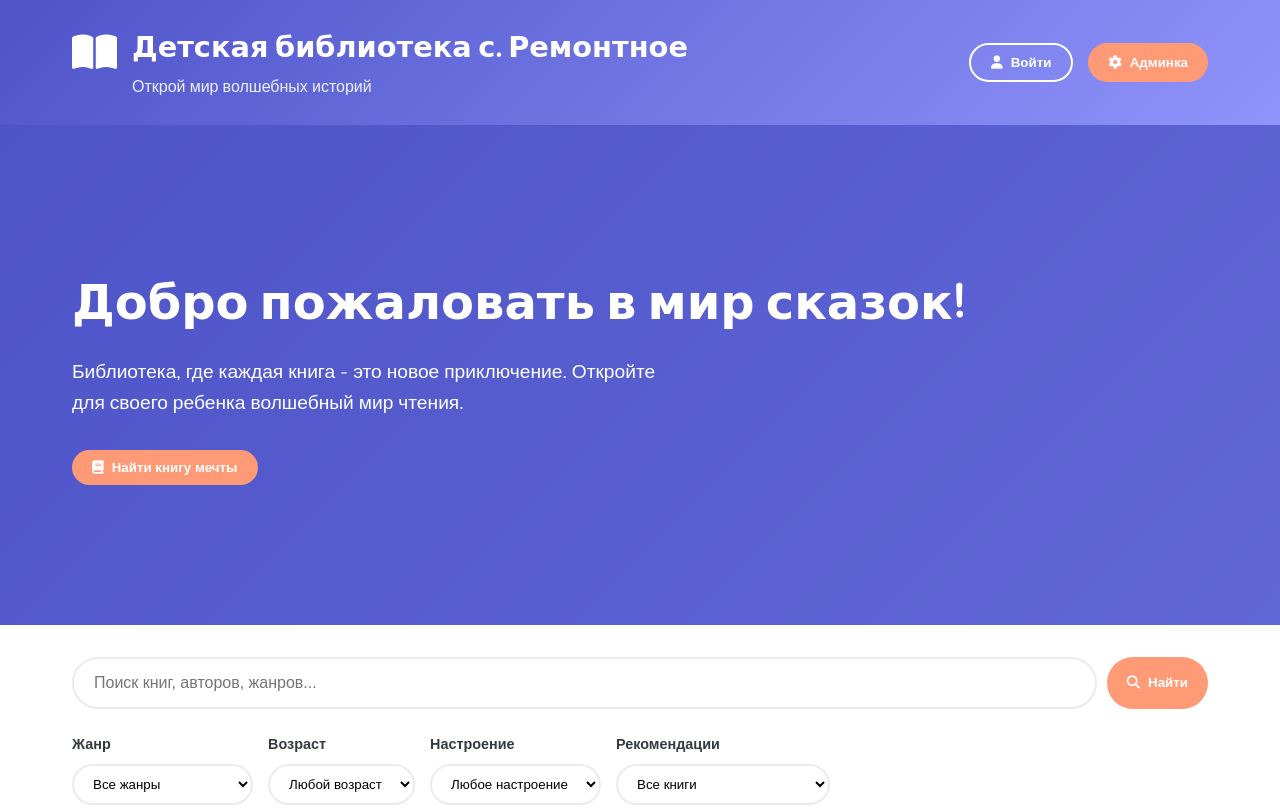
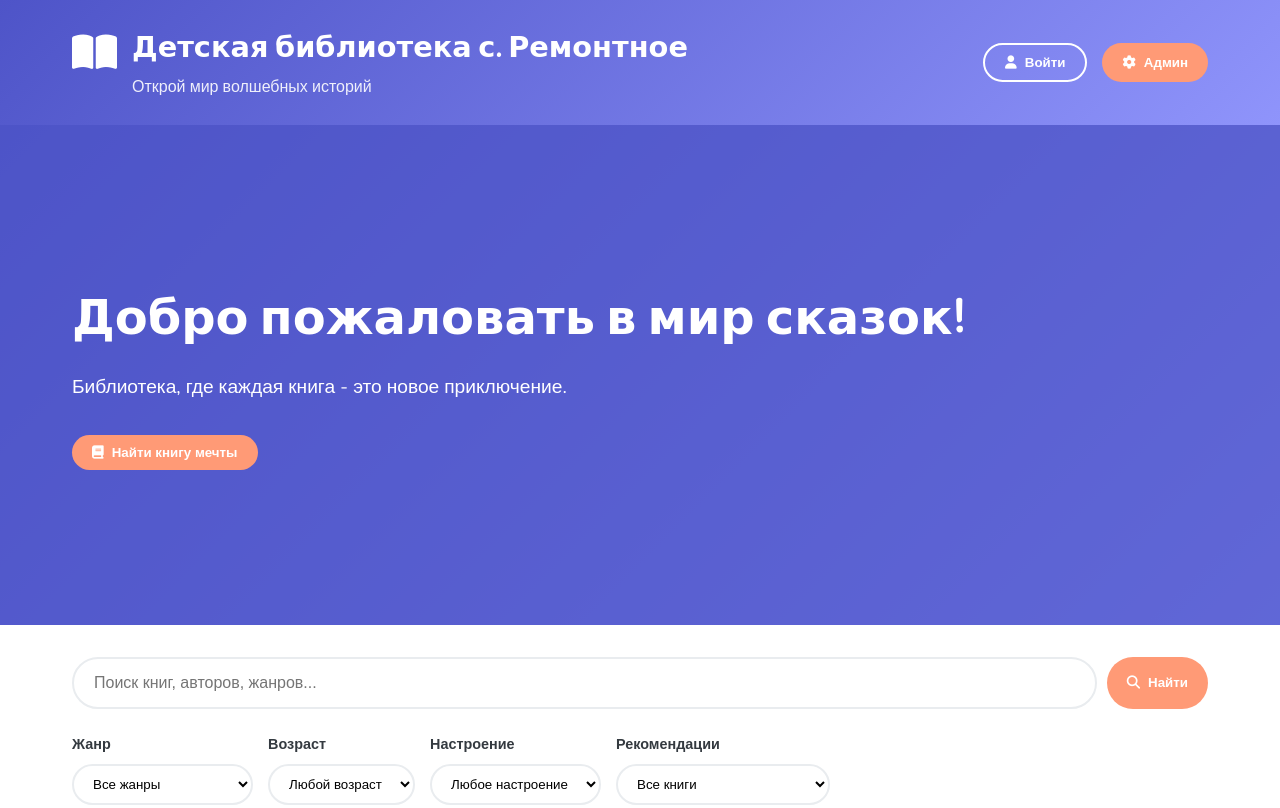
Before and after one commit to n8126459-netizen/detskaya-biblioteka, a plain HTML site: page index.html in a window 1280 px wide. Shown: the top 808 px of the page. Drawn offline with nearby package versions, Linux system fonts and the light colour scheme.

Commit message:
Update index.html

```diff
--- a/index.html
+++ b/index.html
@@ -991,7 +991,7 @@
             </div>
             <div class="header-buttons">
                 <button class="btn btn-outline" onclick="showLogin()"><i class="fas fa-user"></i> Войти</button>
-                <button class="btn btn-primary" onclick="showAdminLogin()"><i class="fas fa-cog"></i> Админка</button>
+                <button class="btn btn-primary" onclick="showAdminLogin()"><i class="fas fa-cog"></i> Админ</button>
             </div>
         </div>
     </header>
@@ -999,7 +999,7 @@
     <section class="hero">
         <div class="hero-content">
             <h2 class="handwriting">Добро пожаловать в мир сказок!</h2>
-            <p>Библиотека, где каждая книга - это новое приключение. Откройте для своего ребенка волшебный мир чтения.</p>
+            <p>Библиотека, где каждая книга - это новое приключение.</p>
             <button class="btn btn-primary" onclick="scrollToBooks()"><i class="fas fa-book"></i> Найти книгу мечты</button>
         </div>
     </section>
```
